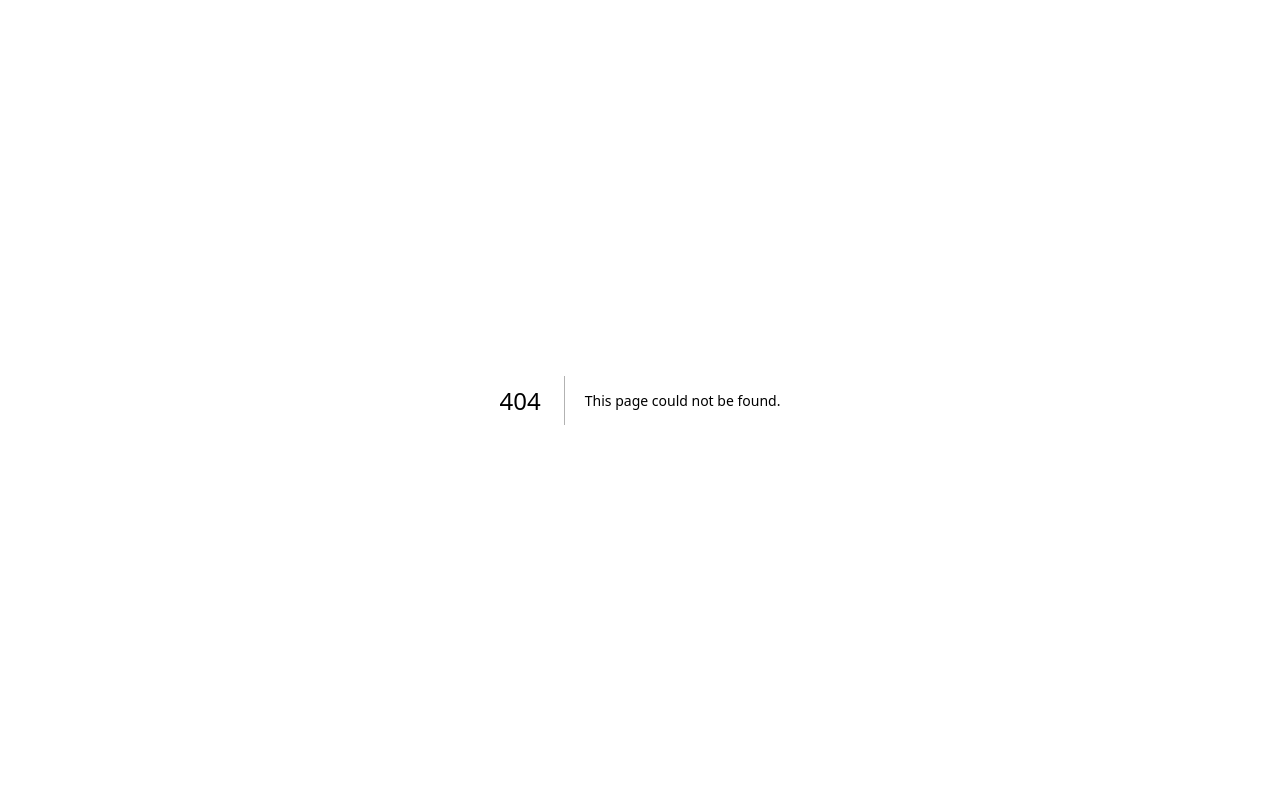
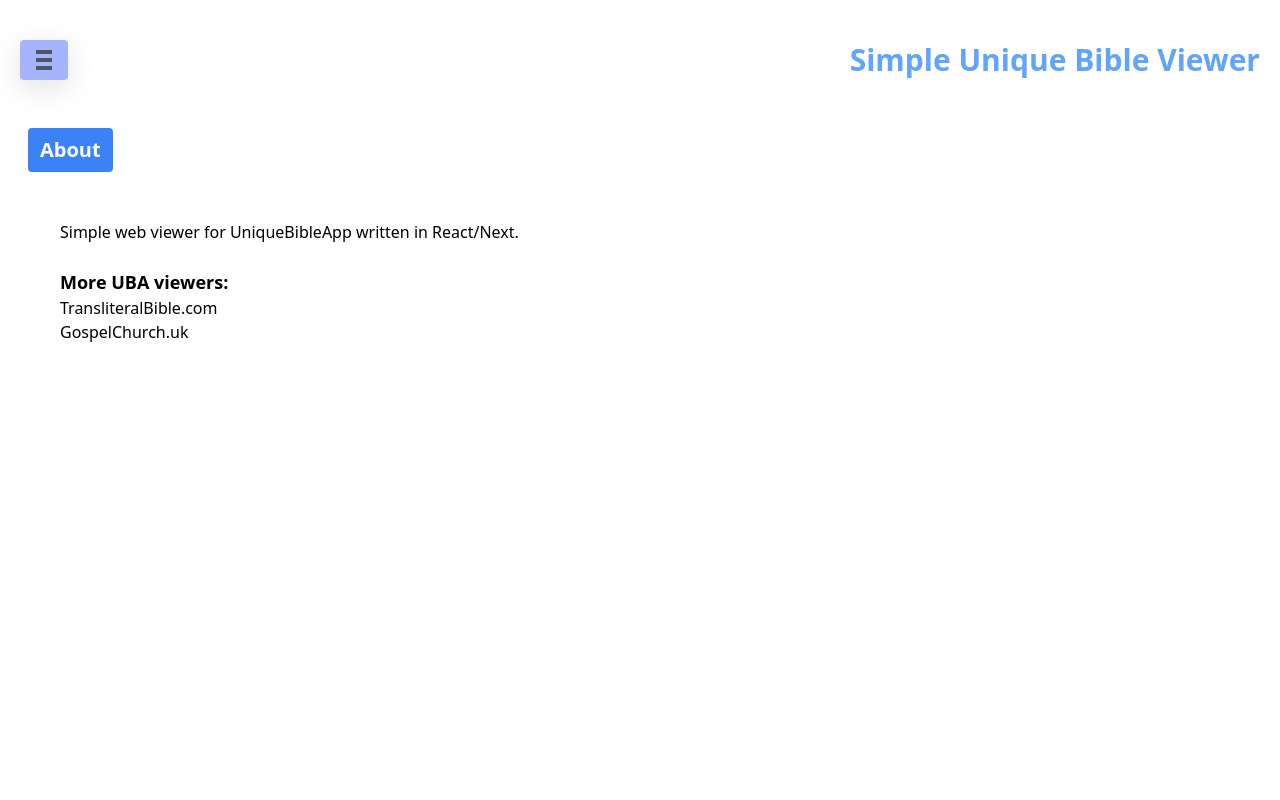
Before and after one commit to otseng/simple-unique-bible-app, a Next.js app: page /about in a window 1280 px wide. Before the commit this address had no page. Shown: the top 800 px of the page. Built offline with nearby package versions, Linux system fonts and the light colour scheme.

Commit message:
Add about

```diff
--- a/components/intro.tsx
+++ b/components/intro.tsx
@@ -3,13 +3,8 @@
 
 const Intro = () => (
   <section className="flex-row flex items-center justify-between mt-10 mb-10">
-    <div className="text-2xl md:text-3xl font-bold text-blue-400 hover:text-blue-600">
-      <Link href="/">
-        Simple Unique Bible Viewer
-      </Link>
-    </div>
-    {/* <div className="justify-self-end object-top">Menu</div> */}
-    <Popover className="relative">
+
+<Popover className="relative">
       <Popover.Button className="dropdown-toggle inline-block px-4 py-2.5 bg-indigo-300 hover:bg-indigo-400 text-white font-medium text-xs leading-tight uppercase rounded shadow-md hover:shadow-lg focus:shadow-lg focus:outline-none focus:ring-0 active:shadow-lg active:text-white transition duration-150 ease-in-out flex items-center whitespace-nowrap"
       >
         <div className="space-y-1 rounded">
@@ -18,16 +13,37 @@
           <span className="block w-4 h-1 bg-gray-600"></span>
         </div>
       </Popover.Button>
+      <Transition
+        enter="transition duration-100 ease-out"
+        enterFrom="transform scale-95 opacity-0"
+        enterTo="transform scale-100 opacity-100"
+        leave="transition duration-75 ease-out"
+        leaveFrom="transform scale-100 opacity-100"
+        leaveTo="transform scale-95 opacity-0"
+      >
       <Popover.Panel className="absolute z-10">
         <div className="rounded-lg shadow-lg ring-1 ring-black ring-opacity-5
-        min-w-100">
+        w-200">
           <div className="relative grid gap-1 bg-indigo-300 p-3 rounded">
+            {(`${window.location.pathname}` != '/') &&
             <Popover.Button className="hover:bg-indigo-400">
               <Link href="/">Home</Link>
             </Popover.Button>
+            }
+            <Popover.Button className="hover:bg-indigo-400">
+              <Link href="/about">About</Link>
+            </Popover.Button>
           </div></div>
       </Popover.Panel>
+      </Transition>
     </Popover>
+
+    <div className="text-2xl md:text-3xl font-bold text-blue-400 hover:text-blue-600">
+      <Link href="/">
+        Simple Unique Bible Viewer
+      </Link>
+    </div>
+
   </section>
 )
 
--- a/lib/styles.tsx
+++ b/lib/styles.tsx
@@ -2,4 +2,4 @@
 export const homeDisclosure = "flex w-full justify-between rounded-lg bg-purple-100 px-4 py-2 text-left text-sm font-medium text-purple-900 hover:bg-purple-200 focus:outline-none focus-visible:ring focus-visible:ring-purple-500 focus-visible:ring-opacity-75 mb-2"
 export const chapterDisclosure = "flex w-full justify-center rounded-lg bg-purple-100 px-3 py-2 text-center text-md font-bold text-purple-900 hover:bg-purple-200 focus:outline-none focus-visible:ring focus-visible:ring-purple-500 focus-visible:ring-opacity-75 mb-2"
 export const clickableButton = "bg-blue-500 hover:bg-blue-300 text-white font-bold py-2 px-3 rounded m-2"
-export const nonclickableButton = "bg-blue-500 text-white font-bold py-2 px-3 rounded m-2"
+export const nonclickableButton = "hover:cursor-default bg-blue-500 text-white font-bold py-2 px-3 rounded m-2"
--- /dev/null
+++ b/pages/about.tsx
@@ -0,0 +1,62 @@
+import Container from '../components/container'
+import Intro from '../components/intro'
+import Layout from '../components/layout'
+import Head from 'next/head'
+import Link from 'next/link';
+import { getBibles, getBooks, getCommentaries } from '../lib/api'
+import Spinner from 'react-bootstrap/Spinner';
+import { APP_NAME } from '../lib/constants';
+import { clickableButton, homeDisclosure, nonclickableButton } from '../lib/styles';
+import { scrollToTop } from '../lib/util';
+import { useEffect, useState } from 'react';
+import { Disclosure } from '@headlessui/react';
+
+export default function Index() {
+
+  const [showScrollToTopButton, setShowScrollToTopButton] = useState(false);
+
+  useEffect(() => {
+    window.addEventListener("scroll", () => {
+      if (window.pageYOffset > 300) {
+        setShowScrollToTopButton(true);
+      } else {
+        setShowScrollToTopButton(false);
+      }
+    });
+  }, []);
+
+return (
+    <>
+      <Layout>
+        <Head>
+          <title>{APP_NAME}</title>
+        </Head>
+        <Container>
+          <Intro />
+
+          <div className="text-xl"><button className={`${nonclickableButton}`}>About</button></div>
+
+          <div className="m-10">
+
+            <p>Simple web viewer for <a target="new" href="https://github.com/eliranwong/UniqueBible">UniqueBibleApp</a> written in React/Next.</p>
+
+            <p>&nbsp;</p>
+
+            <p className="text-lg font-bold">More UBA viewers:</p>
+            <ul>
+              <li><a target="new" href="https://transliteralbible.com/index.html?cmd=.bible">TransliteralBible.com</a></li>
+              <li><a target="new" href="https://bible.gospelchurch.uk/index.html?cmd=John%203:16">GospelChurch.uk</a></li>
+            </ul>
+
+          </div>
+
+          {showScrollToTopButton && (
+            <button onClick={scrollToTop} className="back-to-top">
+              &#8679;
+            </button>
+          )}
+        </Container>
+      </Layout>
+    </>
+  )
+}
```
